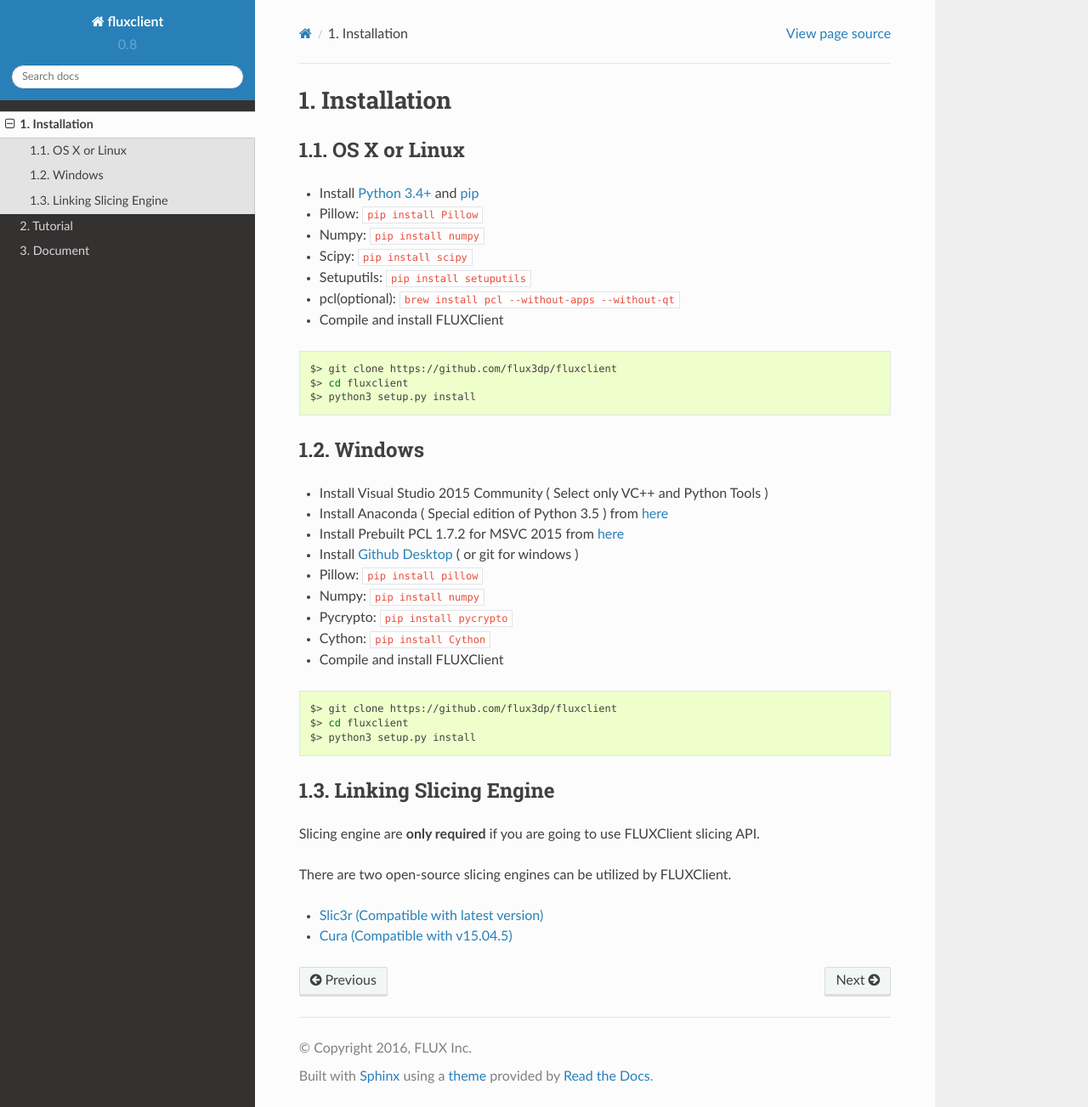
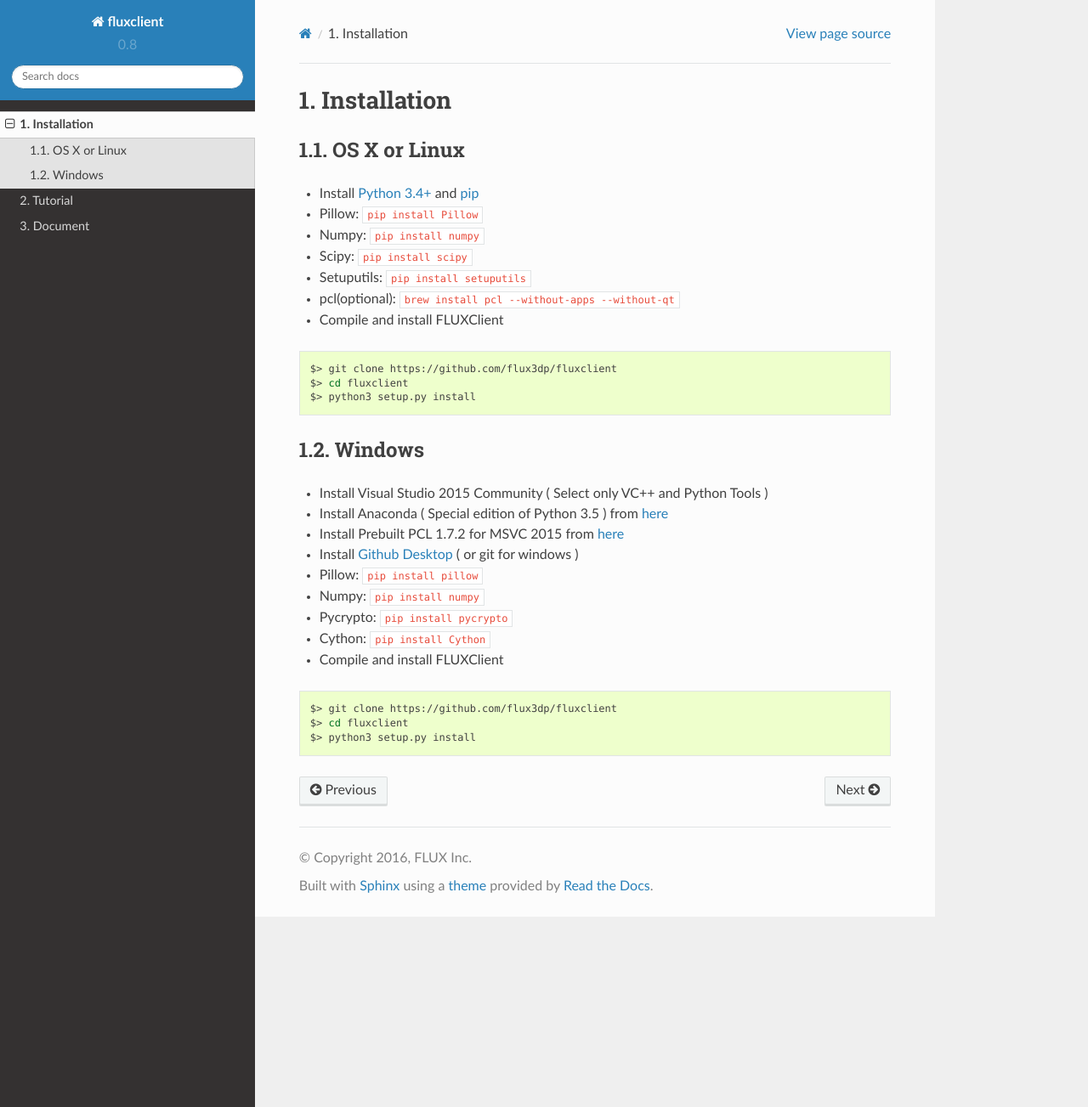
Before and after one commit to flux3dp/fluxclient, a Sphinx documentation site: the page built from doc/source/installation/index.rst, in a window 1280 px wide and 1303 px high. Shown: the whole window at 85% size. Built offline with Sphinx 7.4.7 and the Read the Docs theme 2.0.0, drawn with Linux system fonts in a browser that asks for light colours.

Commit message:
Update delta.py

```diff
--- a/doc/source/API/Delta.rst
+++ b/doc/source/API/Delta.rst
@@ -1,4 +1,5 @@
 Delta
 ==================================================
 
-.. autoclass:: fluxclient.sdk.Delta
+.. automodule:: fluxclient.sdk.delta
+	:members:
--- a/doc/source/installation/index.rst
+++ b/doc/source/installation/index.rst
@@ -47,13 +47,13 @@
     $> python3 setup.py install
 
 
-Linking Slicing Engine
-------------------------------
+.. Linking Slicing Engine
+.. ------------------------------
 
-Slicing engine are **only required** if you are going to use FLUXClient slicing API.
+.. Slicing engine are **only required** if you are going to use FLUXClient slicing API.
 
-There are two open-source slicing engines can be utilized by FLUXClient.
+.. There are two open-source slicing engines can be utilized by FLUXClient.
 
-* `Slic3r (Compatible with latest version) <http://slic3r.org/>`_
+.. * `Slic3r (Compatible with latest version) <http://slic3r.org/>`_
 
-* `Cura (Compatible with v15.04.5) <https://ultimaker.com/en/products/cura-software/list>`_
+.. * `Cura (Compatible with v15.04.5) <https://ultimaker.com/en/products/cura-software/list>`_
```
Also changed, not shown: 1 other file.
